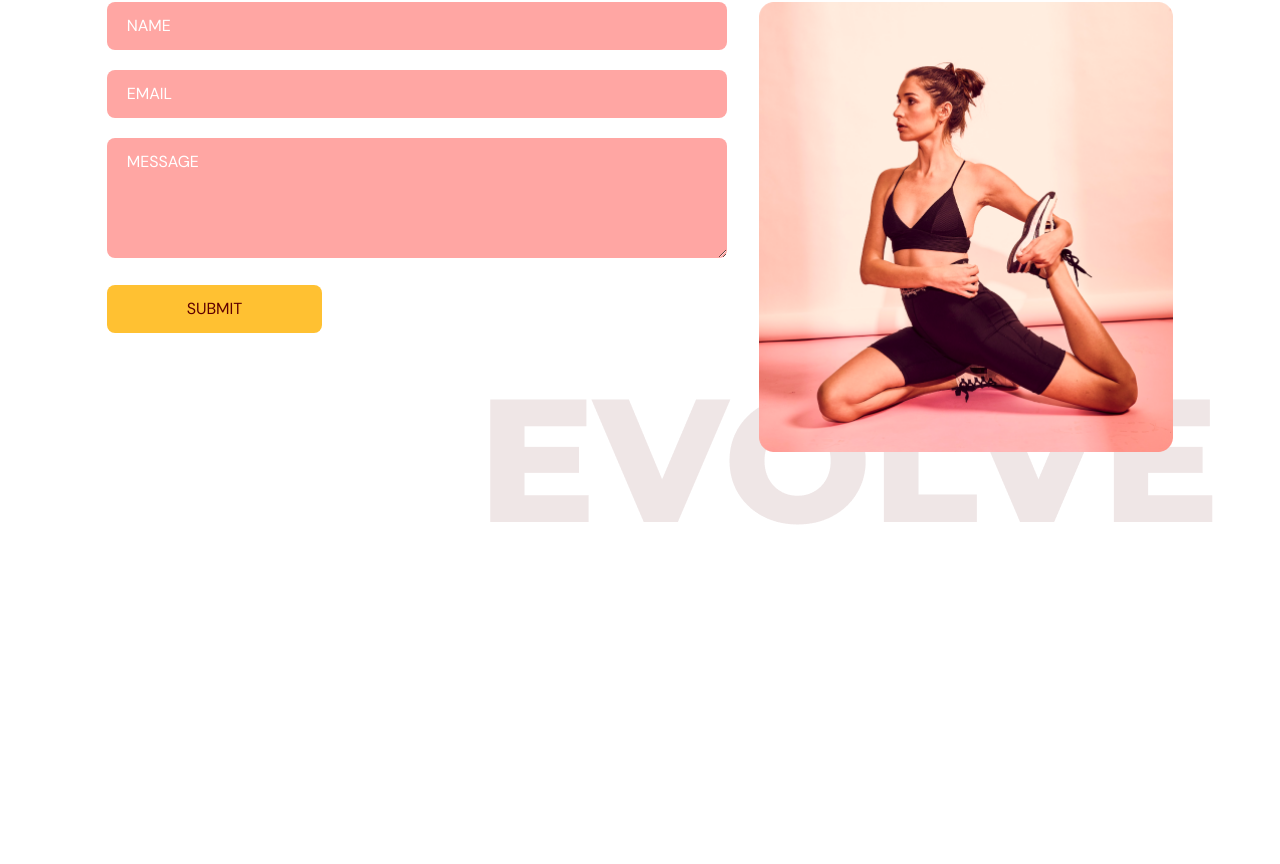
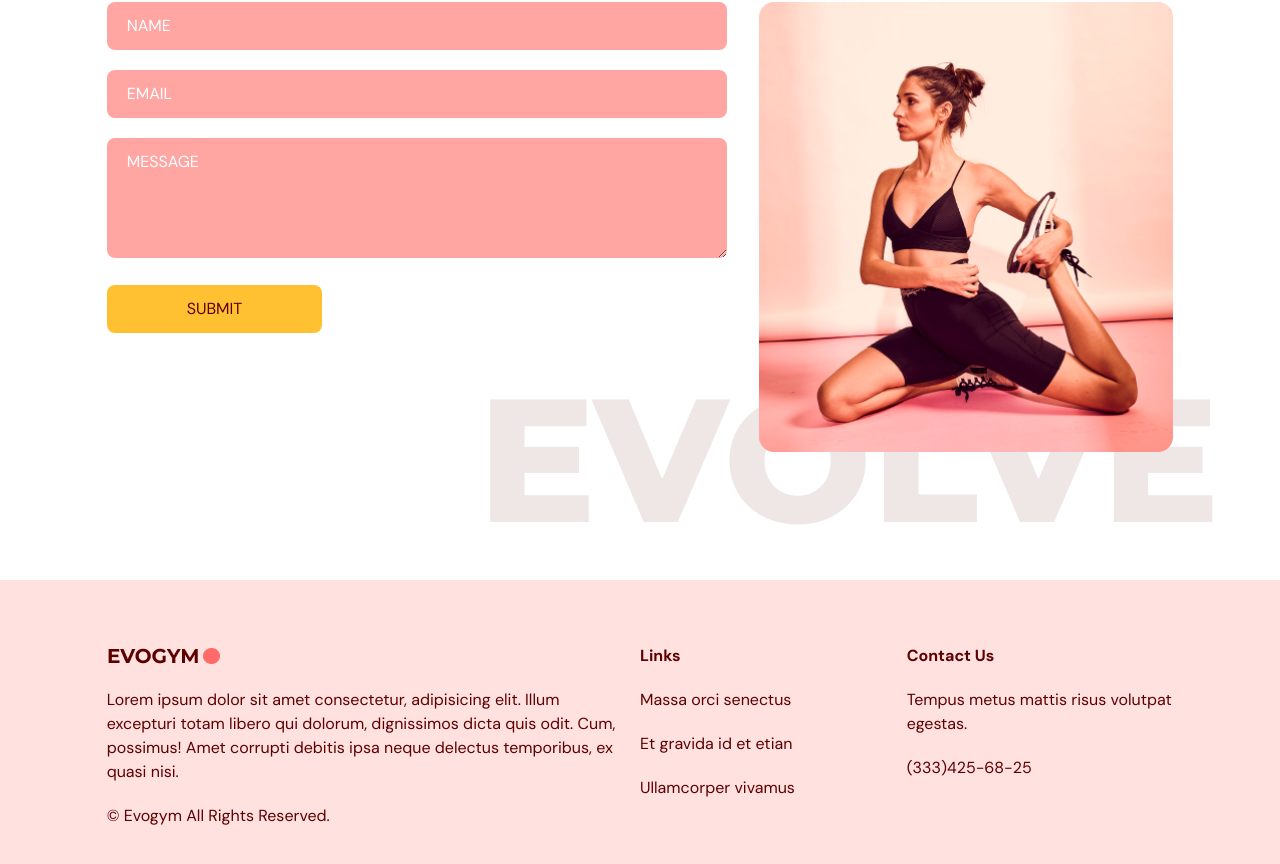
Before and after one commit to lswebdevelops/Gym, a React (Vite) app: page / in a window 1280 px wide. Shown: the part 3027-3891 px from the top of the page. Before the commit the page ends 3607 px from the top, so only its background shows below. Built offline with nearby package versions, Linux system fonts and the light colour scheme; a web font is replaced by a local one.

Commit message:
footer ready

```diff
--- a/src/App.tsx
+++ b/src/App.tsx
@@ -3,6 +3,7 @@
 import Benefits from "@/scenes/benefits"
 import OurClasses from "@/scenes/ourclasses"
 import ContactUs from '@/scenes/contactus'
+import Footer from '@/scenes/footer'
 import { useEffect, useState } from "react";
 import { SelectedPage } from "./shared/types";
 
@@ -35,6 +36,8 @@
       <Benefits setSelectedPage={setSelectedPage} />
       <OurClasses setSelectedPage={setSelectedPage} />
       <ContactUs setSelectedPage={setSelectedPage} />
+      <Footer />
+
 
 
 
--- /dev/null
+++ b/src/scenes/footer/index.tsx
@@ -0,0 +1,30 @@
+import Logo from "@/assets/Logo.png"
+
+const Footer = () => {
+  return (
+    <footer className="bg-primary-100 py-16">
+
+    <div className="justify-content mx-auto w-5/6 pag-16 md:flex ">
+        <div className="mt-16 basis-1/2 md:mt-0">
+            <img alt="Logo" src={Logo} />
+            <p className="my-5 pr-4">Lorem ipsum dolor sit amet consectetur, adipisicing elit. Illum excepturi totam libero qui dolorum, dignissimos dicta quis odit. Cum, possimus! Amet corrupti debitis ipsa neque delectus temporibus, ex quasi nisi.</p>
+            <p> &copy;  Evogym All Rights Reserved.</p>
+        </div>
+        <div className="mt-16 basis-1/4 md:mt-0">
+            <h4 className="font-bold">Links</h4>
+            <p className="my-5">Massa orci senectus</p>
+            <p className="my-5">Et gravida id et etian</p>
+            <p>Ullamcorper vivamus</p>
+        </div>
+        <div className="mt-16 basis-1/4 md:mt-0">
+            <h4 className="font-bold">Contact Us</h4>
+            <p className="my-5">Tempus metus mattis risus volutpat egestas.</p>
+            <p>(333)425-68-25</p>
+        </div>
+    </div>
+    </footer>
+
+  )
+}
+
+export default Footer
```
